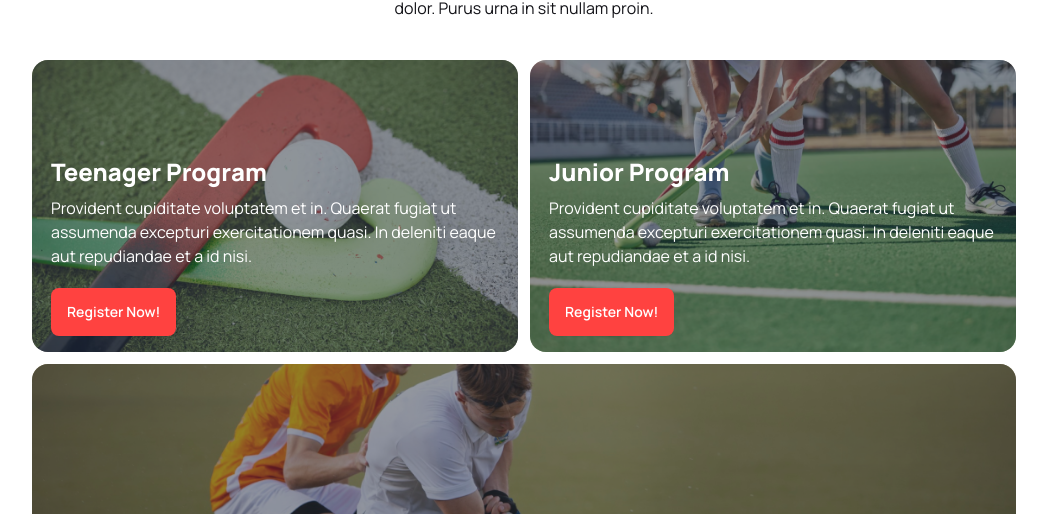
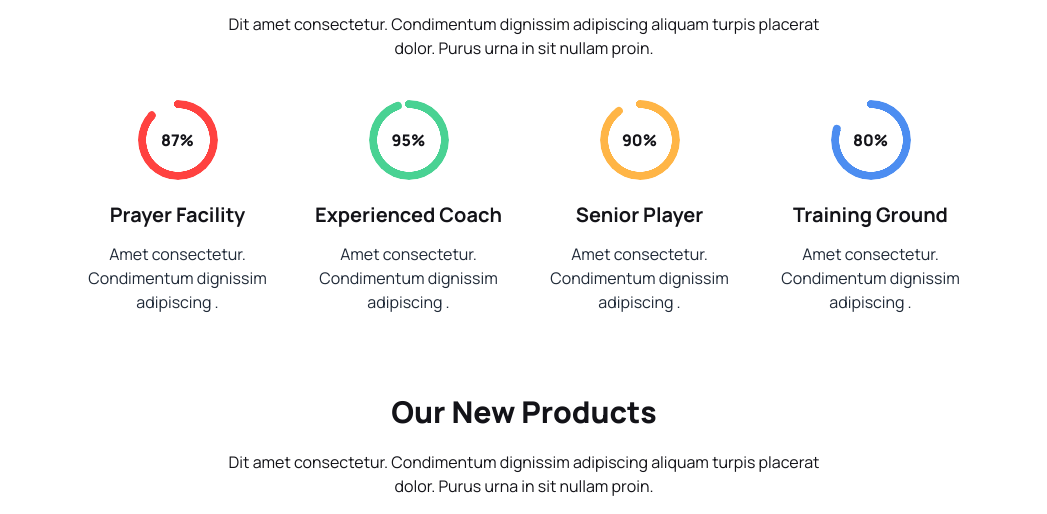
Before and after one commit to mdhasim2001/hockeys-main-project, a plain HTML site: page index.html in a window 1280 px wide. Shown: the part 741-1255 px from the top of the page, without its empty margins (116-1163 px from the left). Drawn offline with nearby package versions, Linux system fonts and the light colour scheme.

Commit message:
club section done

```diff
--- a/index.html
+++ b/index.html
@@ -98,6 +98,70 @@
             </section>
         </header>
         <main>
+
+            <!-- hockeys club section  -->
+            <section class="my-20 px-10">
+                <div>
+                    <h1 class="text-heading-color text-3xl font-extrabold text-center">
+                        Professional Hockeys Club
+                    </h1>
+                    <p class="mt-5 text-center text-heading-color">
+                        Dit amet consectetur. Condimentum dignissim adipiscing aliquam turpis placerat <br> dolor. Purus
+                        urna in sit nullam proin.
+                    </p>
+                </div>
+                <div class="mt-10 grid gap-5 grid-cols-1 lg:grid-cols-4">
+                    <!-- club 1 -->
+                    <div class="text-center">
+                        <div class="radial-progress mb-5 text-[#FF4240]" style="--value:87;" role="progressbar">
+                            <h1 class="text-heading-color font-extrabold">
+                                87%
+                            </h1>
+                        </div>
+                        <div>
+                            <h1 class="text-heading-color font-bold text-[20px] mb-3">Prayer Facility</h1>
+                            <p>Amet consectetur. Condimentum dignissim adipiscing .</p>
+                        </div>
+                    </div>
+                    <!-- club 2 -->
+                    <div class="text-center">
+                        <div class="radial-progress mb-5 text-[#49D293]" style="--value:95;" role="progressbar">
+                            <h1 class="text-heading-color font-extrabold">
+                                95%
+                            </h1>
+                        </div>
+                        <div>
+                            <h1 class="text-heading-color font-bold text-[20px] mb-3">Experienced Coach </h1>
+                            <p>Amet consectetur. Condimentum dignissim adipiscing .</p>
+                        </div>
+                    </div>
+                    <!-- club 3 -->
+                    <div class="text-center">
+                        <div class="radial-progress mb-5 text-[#FFB546]" style="--value:90;" role="progressbar">
+                            <h1 class="text-heading-color font-extrabold">
+                                90%
+                            </h1>
+                        </div>
+                        <div>
+                            <h1 class="text-heading-color font-bold text-[20px] mb-3">Senior Player </h1>
+                            <p>Amet consectetur. Condimentum dignissim adipiscing .</p>
+                        </div>
+                    </div>
+                    <!-- club 4 -->
+                    <div class="text-center">
+                        <div class="radial-progress mb-5 text-[#4C8DF1]" style="--value:80;" role="progressbar">
+                            <h1 class="text-heading-color font-extrabold">
+                                80%
+                            </h1>
+                        </div>
+                        <div>
+                            <h1 class="text-heading-color font-bold text-[20px] mb-3">Training Ground</h1>
+                            <p>Amet consectetur. Condimentum dignissim adipiscing .</p>
+                        </div>
+                    </div>
+                </div>
+            </section>
+
             <section class="mt-10 ">
                 <div>
                     <h1 class="text-heading-color text-3xl font-extrabold text-center">Our New Products</h1>
```
